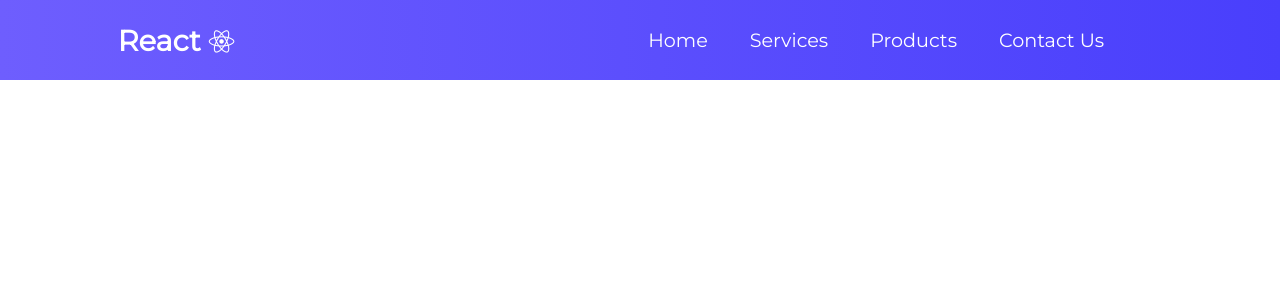
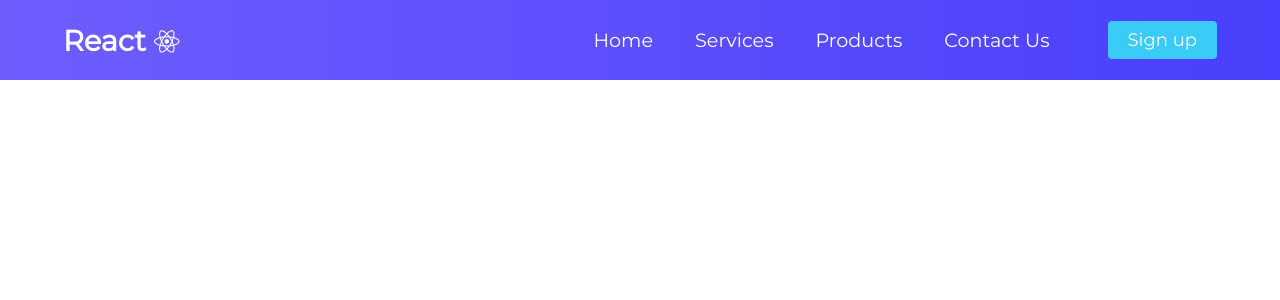
Before and after one commit to traviscult/ReactNavBar, a React (Create React App) app: page / in a window 1280 px wide. Shown: the top 300 px of the page. Built offline with nearby package versions, Linux system fonts and the light colour scheme.

Commit message:
imported button compontnet into nav bar and fixed spelling error in button js and button css

```diff
--- a/src/components/Button.js
+++ b/src/components/Button.js
@@ -1,5 +1,5 @@
 import React from "react";
-import "./Button.css";
+import "./Buttons.css";
 
 const STYLES = ["btn--primary", "btn--outline"];
 
@@ -12,11 +12,11 @@ export const Button = ({
   buttonStyle,
   buttonSize,
 }) => {
-  const checkButtonStyle = Styles.includes(buttonstyle)
+  const checkButtonStyle = STYLES.includes(buttonStyle)
     ? buttonStyle
     : STYLES[0];
-  const checkButtonSize = SIZES.includes(buttonsize) ? buttonSize : SIZES[0];
-  retunr(
+  const checkButtonSize = SIZES.includes(buttonSize) ? buttonSize : SIZES[0];
+  return (
     <button
       className={`btn ${checkButtonStyle} ${checkButtonSize}`}
       onClick={onClick}
--- a/src/components/Buttons.css
+++ b/src/components/Buttons.css
@@ -18,7 +18,7 @@
   transform: 250ms;
 }
 
-.btn-primary {
+.btn--primary {
   background-color: var(--primary);
 }
 
--- a/src/components/Navbar/Navbar.js
+++ b/src/components/Navbar/Navbar.js
@@ -1,5 +1,6 @@
 import React, { Component } from "react";
 import { menuItems } from "./MenuItems";
+import { Button } from "../Button";
 import "./Navbar.css";
 
 class Navbar extends Component {
@@ -31,6 +32,7 @@ class Navbar extends Component {
             );
           })}
         </ul>
+        <Button>Sign up</Button>
       </nav>
     );
   }
```
